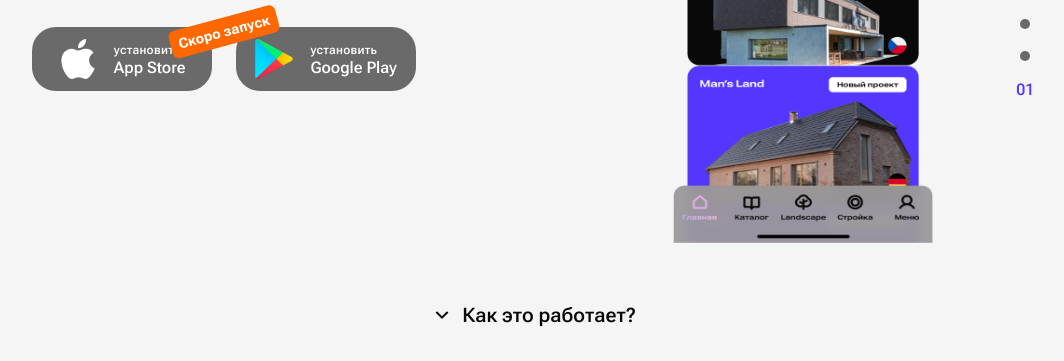
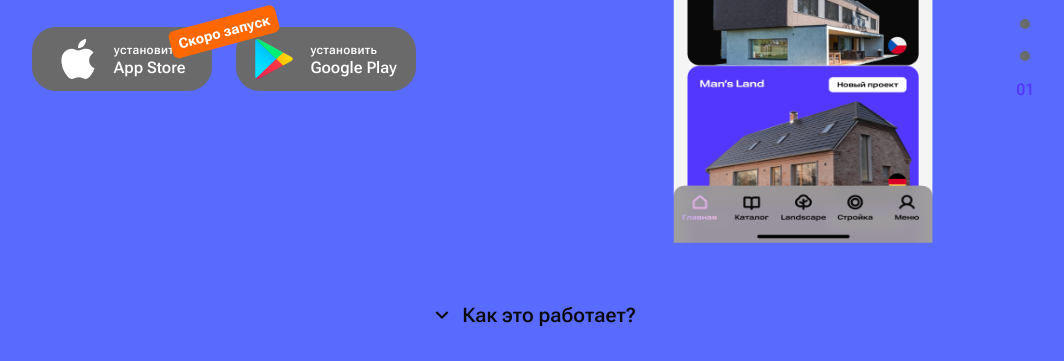
Before and after one commit to m88vm/mmv, a plain HTML site: page index.html in a window 1280 px wide. Shown: the part 439-800 px from the top of the page, without its empty margins (107-1171 px from the left). Drawn offline with Linux system fonts and the light colour scheme.

Commit message:
Update style.css

```diff
--- a/css/style.css
+++ b/css/style.css
@@ -4,7 +4,7 @@
   --cl-white: #ffffff;
   --green: #00543b;
   --red: #ff5c5c;
-  --cl-bg: #f5f5f5;
+  --cl-bg: #596bff;
   --cl-grey: #6a6a6a;
   --cl-blue: #5337ff;
   --cl-black: #090909;
```
